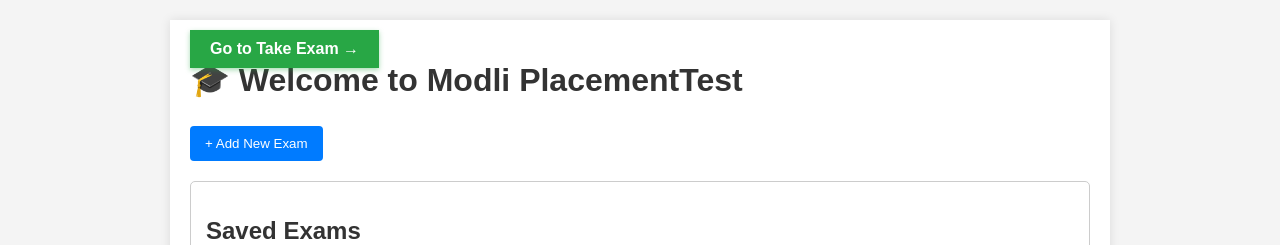
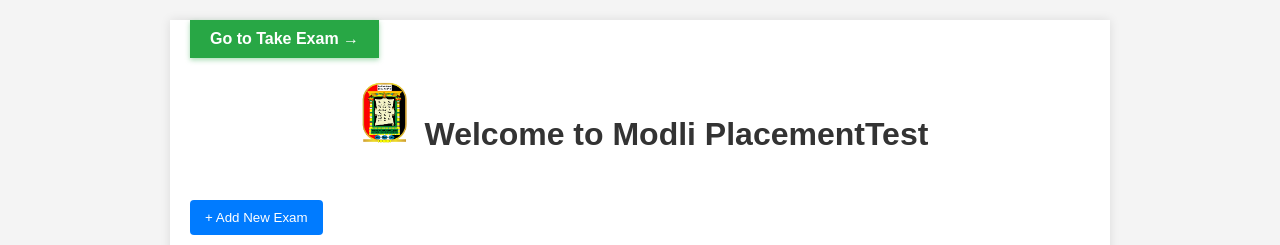
Before and after one commit to mahmoud-zidan/Placement-test, a website: page index.html in a window 1280 px wide. Shown: the top 245 px of the page. Drawn offline with Linux system fonts and the light colour scheme; no server answers.

Commit message:
update commit

```diff
--- a/index.html
+++ b/index.html
@@ -7,12 +7,19 @@
     <script src="https://www.gstatic.com/firebasejs/8.10.0/firebase-app.js"></script>
     <script src="https://www.gstatic.com/firebasejs/8.10.0/firebase-database.js"></script>
     <link rel="stylesheet" href="./src/views/css/style.css">
+    <link rel="icon" type="image/png" href="./src/views/media/image/modli.png">
+
 </head>
 <body>
 
     <div class="container">
-        <h1>🎓 Welcome to Modli PlacementTest</h1>
-        <a href="./src/views/html/Exam_take.html" id="takeExamButton" style="background-color: #218838 ;position:absolute; top: 30px; padding: 10px 20px; background-color: #28a745; color: white; font-weight: bold;  text-decoration: none;box-shadow: 0 2px 5px rgba(40, 167, 69, 0.4);">
+    <header class="page-header" style="color: #007bff;">
+       <h1>
+            <img src="./src/views/media/image/modli.png" alt="Placement Test" class="header-icon">
+            Welcome to Modli PlacementTest
+        </h1>
+    </header>
+        <a href="./src/views/html/Exam_take.html" id="takeExamButton" style="background-color: #218838 ;position:absolute; top: 20px; padding: 10px 20px; background-color: #28a745; color: white; font-weight: bold;  text-decoration: none;box-shadow: 0 2px 5px rgba(40, 167, 69, 0.4);">
             Go to Take Exam →
         </a>
         <div id="notificationArea" class="notification"></div>
--- a/package.json
+++ b/package.json
@@ -1,3 +1,4 @@
+
 {
   "dependencies": {
     "firebase": "^12.5.0"
--- a/src/views/css/exam_take.css
+++ b/src/views/css/exam_take.css
@@ -13,6 +13,33 @@
             box-shadow: 0 4px 12px rgba(0, 0, 0, 0.1); /* Subtle shadow for depth */
             border-radius: 12px;
         }
+
+        .page-header {
+  width: 100%;
+  padding: 20px 0;
+  display: flex;
+  justify-content: center;
+}
+
+/* 🔥 THIS fixes the problem */
+.page-title {
+  display: flex;
+  align-items: center;
+  gap: 16px;
+  margin: 0;
+  font-size: 36px;
+  font-weight: 700;
+  color: #0d6efd;
+}
+
+.header-icon {
+  width: 64px;
+  height: 64px;
+  object-fit: contain;
+}
+
+
+
         h1 {
             color: #007bff; /* Primary brand color */
             border-bottom: 2px solid #e0e0e0;
--- a/src/views/css/style.css
+++ b/src/views/css/style.css
@@ -10,6 +10,37 @@
             padding: 20px;
             box-shadow: 0 0 10px rgba(0,0,0,0.1);
         }
+        .title-icon {
+        width: 30px;
+        height: 30px;
+        vertical-align: middle;
+        margin-right: 8px;
+        object-fit: contain; /* important for PNG/SVG */
+        }
+        .page-header {
+  width: 100%;
+  padding: 20px 0;
+  display: flex;
+  justify-content: center;
+}
+
+/* 🔥 THIS fixes the problem */
+.page-title {
+  display: flex;
+  align-items: center;
+  gap: 16px;
+  margin: 0;
+  font-size: 36px;
+  font-weight: 700;
+  color: #0d6efd;
+}
+
+.header-icon {
+  width: 64px;
+  height: 64px;
+  object-fit: contain;
+}
+
         h1, h2 {
             color: #333;
         }
```
Also changed, not shown: src/views/html/Exam_take.html (+10 -1 lines), src/views/media/image/modli.png (added), 1 other file.
